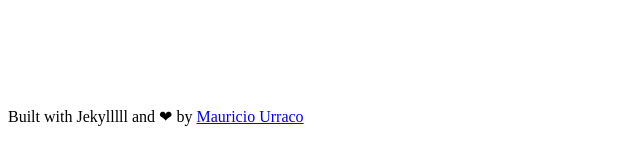
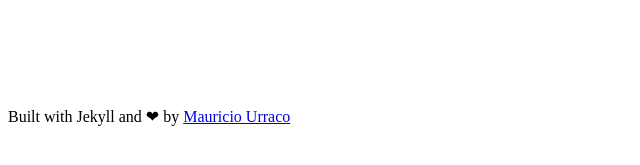
Before and after one commit to alalloush/chickurger, a Jekyll site: the page built from index.html, in a window 1280 px wide. Shown: the part 662-827 px from the top of the page, without its empty margins (0-640 px from the left). Built offline with Jekyll 4.4.1, drawn with Linux system fonts in a browser that asks for light colours.

Commit message:
Update footer.html

```diff
--- a/_includes/footer.html
+++ b/_includes/footer.html
@@ -1,6 +1,6 @@
 <footer class="footer">
     <!-- <p>&copy; {{ site.username }}</p> -->
-    <p>Built with Jekylllll and <span class="love">❤</span> by <a href="https://github.com/murraco">Mauricio Urraco</a></p>
+    <p>Built with Jekyll and <span class="love">❤</span> by <a href="https://github.com/murraco">Mauricio Urraco</a></p>
 </footer>
 <script src="//cdn.jsdelivr.net/particles.js/2.0.0/particles.min.js"></script>
 <script src="{{ '/assets/js/sweet-scroll.min.js' | prepend: site.baseurl }}"></script>
```
